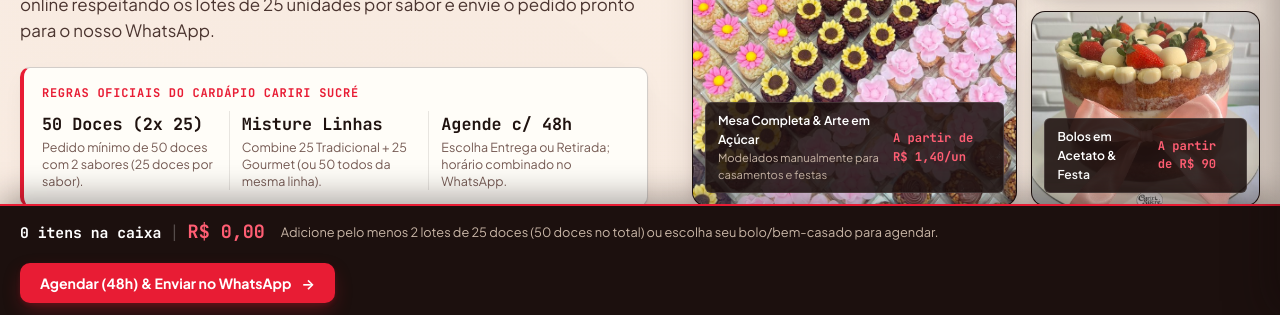
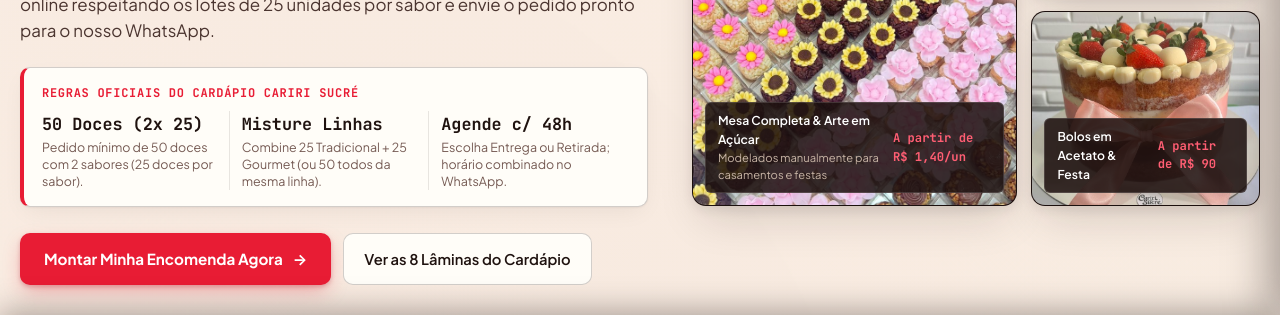
Before and after one commit to caririsucre/caririsucre, a plain HTML site: page index.html in a window 1280 px wide. Shown: the part 485-800 px from the top of the page. Drawn offline with Linux system fonts and the light colour scheme.

Commit message:
Refinar barra flutuante de encomenda para exibir automaticamente ao iniciar selecao

```diff
--- a/app.js
+++ b/app.js
@@ -623,6 +623,7 @@
   function renderFloatingAndDrawer(summary) {
     // Header Badge & Floating Bar
     const headerBadge = document.getElementById('header-cart-badge');
+    const floatBar = document.querySelector('.floating-order-bar');
     const floatCount = document.getElementById('float-bar-count');
     const floatTotal = document.getElementById('float-bar-total');
     const floatHint = document.getElementById('float-bar-hint');
@@ -630,6 +631,10 @@
     const drawerList = document.getElementById('drawer-cart-list');
     const drawerTotal = document.getElementById('drawer-total-val');
     const submitBtn = document.getElementById('btn-submit-whatsapp');
+
+    if (floatBar) {
+      floatBar.classList.toggle('floating-order-bar--visible', summary.totalUnitsAll > 0);
+    }
 
     if (headerBadge) {
       headerBadge.textContent = summary.totalUnitsAll + ' un · ' + formatBRL(summary.totalValue);
--- a/styles.css
+++ b/styles.css
@@ -1357,8 +1357,14 @@ button:disabled {
   background-color: var(--bg-cocoa);
   color: var(--ink-on-dark);
   border-top: 2px solid var(--brand-red);
-  padding: 12px 0;
+  padding: 10px 0;
   box-shadow: 0 -8px 30px rgba(15, 8, 7, 0.35);
+  transform: translateY(105%);
+  transition: transform 220ms cubic-bezier(0.22, 1, 0.36, 1);
+}
+
+.floating-order-bar--visible {
+  transform: translateY(0);
 }
 
 .floating-order-bar__inner {
```
